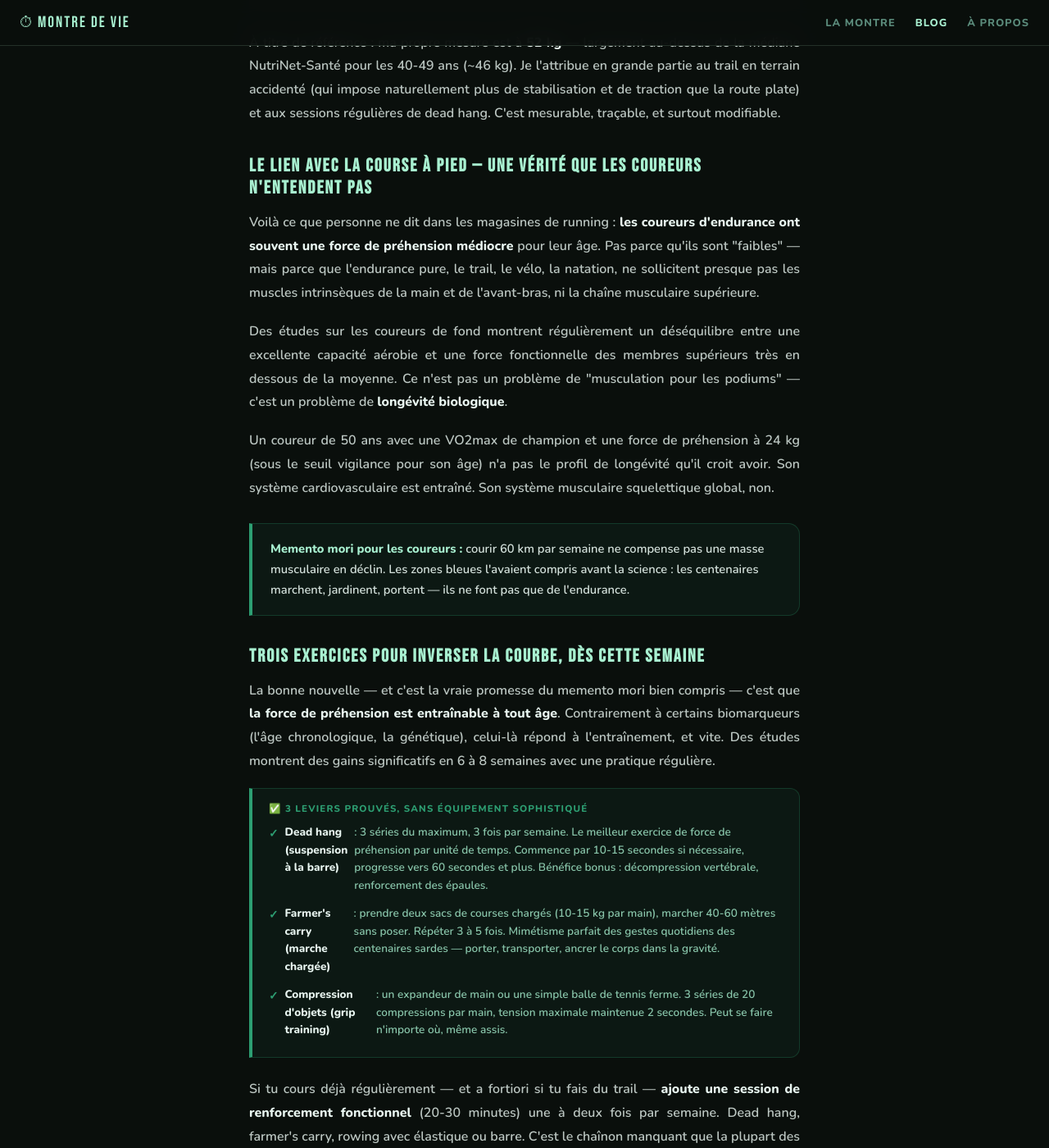
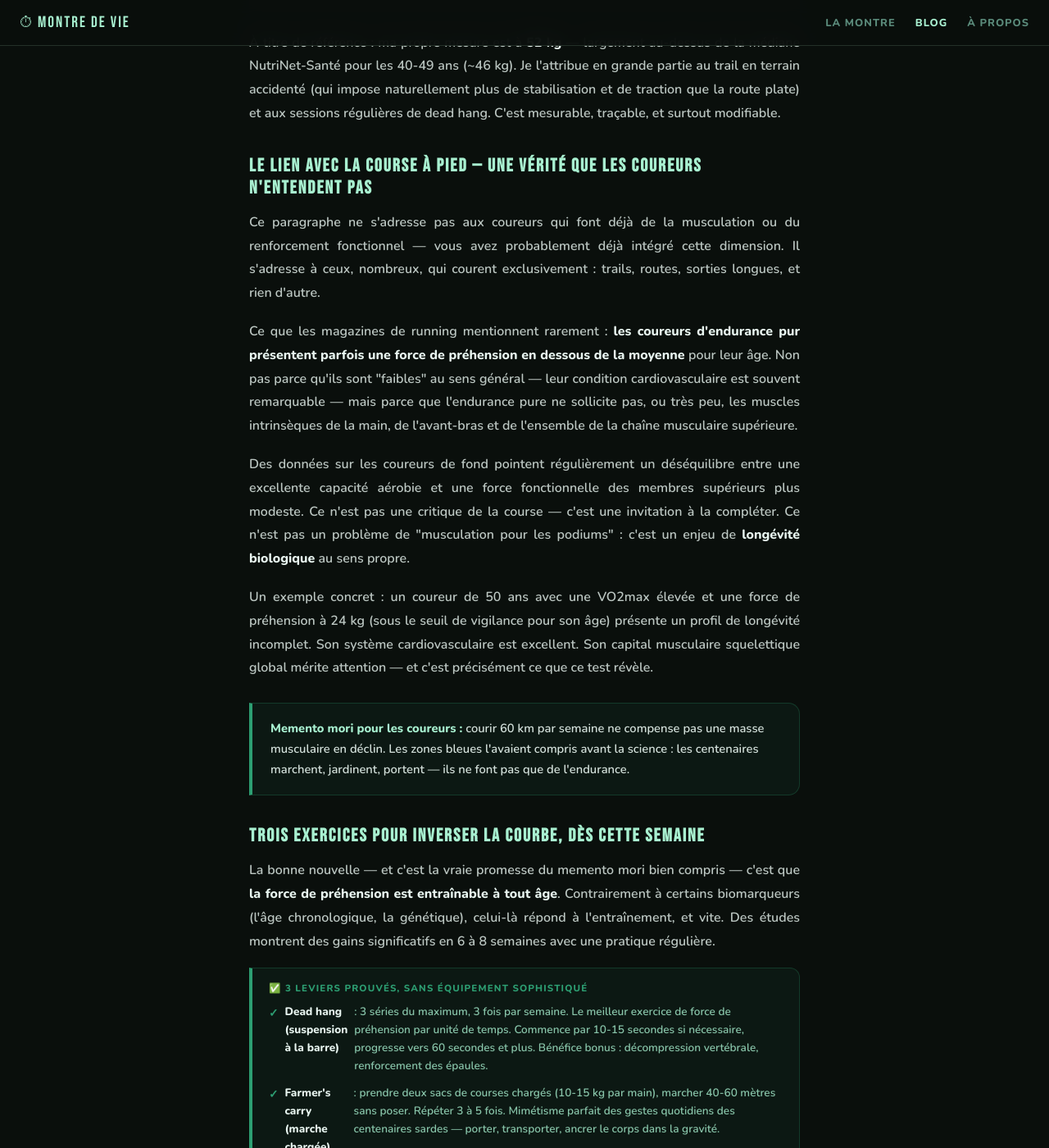
Before and after one commit to SebRunNature/memento-mori, a Jekyll site: the page built from _posts/2026-05-11-force-prehension-predicateur-longevite-test-10-secondes.html, in a window 1280 px wide and 1400 px high, scrolled down 4935 px. Shown: the whole window at 82% size. Built offline with Jekyll 4.4.1, drawn with Linux system fonts in a browser that asks for light colours; some of the changed text lies outside the part shown.

Commit message:
Update 2026-05-11-force-prehension-predicateur-longevite-test-10-secondes.html

```diff
--- a/_posts/2026-05-11-force-prehension-predicateur-longevite-test-10-secondes.html
+++ b/_posts/2026-05-11-force-prehension-predicateur-longevite-test-10-secondes.html
@@ -134,11 +134,13 @@
 
   <h2>Le lien avec la course à pied — une vérité que les coureurs n'entendent pas</h2>
 
-  <p>Voilà ce que personne ne dit dans les magasines de running : <strong>les coureurs d'endurance ont souvent une force de préhension médiocre</strong> pour leur âge. Pas parce qu'ils sont "faibles" — mais parce que l'endurance pure, le trail, le vélo, la natation, ne sollicitent presque pas les muscles intrinsèques de la main et de l'avant-bras, ni la chaîne musculaire supérieure.</p>
+  <p>Ce paragraphe ne s'adresse pas aux coureurs qui font déjà de la musculation ou du renforcement fonctionnel — vous avez probablement déjà intégré cette dimension. Il s'adresse à ceux, nombreux, qui courent exclusivement : trails, routes, sorties longues, et rien d'autre.</p>
 
-  <p>Des études sur les coureurs de fond montrent régulièrement un déséquilibre entre une excellente capacité aérobie et une force fonctionnelle des membres supérieurs très en dessous de la moyenne. Ce n'est pas un problème de "musculation pour les podiums" — c'est un problème de <strong>longévité biologique</strong>.</p>
+  <p>Ce que les magazines de running mentionnent rarement : <strong>les coureurs d'endurance pur présentent parfois une force de préhension en dessous de la moyenne</strong> pour leur âge. Non pas parce qu'ils sont "faibles" au sens général — leur condition cardiovasculaire est souvent remarquable — mais parce que l'endurance pure ne sollicite pas, ou très peu, les muscles intrinsèques de la main, de l'avant-bras et de l'ensemble de la chaîne musculaire supérieure.</p>
 
-  <p>Un coureur de 50 ans avec une VO2max de champion et une force de préhension à 24 kg (sous le seuil vigilance pour son âge) n'a pas le profil de longévité qu'il croit avoir. Son système cardiovasculaire est entraîné. Son système musculaire squelettique global, non.</p>
+  <p>Des données sur les coureurs de fond pointent régulièrement un déséquilibre entre une excellente capacité aérobie et une force fonctionnelle des membres supérieurs plus modeste. Ce n'est pas une critique de la course — c'est une invitation à la compléter. Ce n'est pas un problème de "musculation pour les podiums" : c'est un enjeu de <strong>longévité biologique</strong> au sens propre.</p>
+
+  <p>Un exemple concret : un coureur de 50 ans avec une VO2max élevée et une force de préhension à 24 kg (sous le seuil de vigilance pour son âge) présente un profil de longévité incomplet. Son système cardiovasculaire est excellent. Son capital musculaire squelettique global mérite attention — et c'est précisément ce que ce test révèle.</p>
 
   <div class="callout">
     <strong>Memento mori pour les coureurs :</strong> courir 60 km par semaine ne compense pas une masse musculaire en déclin. Les zones bleues l'avaient compris avant la science : les centenaires marchent, jardinent, portent — ils ne font pas que de l'endurance.
@@ -221,7 +223,12 @@
 
   <div class="faq-item">
     <div class="faq-q">Comment mesurer sa force de préhension sans dynamomètre ?</div>
-    <div class="faq-a">La mesure précise nécessite un dynamomètre (disponible à partir de 30€). Pour une estimation orientative, tu peux utiliser une balance de cuisine dans un sachet : serre le sachet posé sur la balance et lis la valeur maximale. Ce n'est pas cliniquement validé mais donne un ordre de grandeur. Un dynamomètre d'entrée de gamme reste l'investissement le plus utile si tu veux suivre ta progression sérieusement.</div>
+    <div class="faq-a">La méthode la plus accessible : un pèse-personne posé sur une table à hauteur de taille. Tu poses ta main dominante à plat sur le plateau (doigts dépassant du bord), tu refermes tes doigts sur le bord et tu serres 3 secondes. Tu notes le maximum affiché. 3 essais, on garde le meilleur. Marge d'erreur d'environ 20% par rapport à un dynamomètre médical — suffisant pour se situer dans la bonne zone. C'est le protocole intégré à la Montre de Vie (section Capacités physiques). Pour un suivi précis et progressif, un dynamomètre d'entrée de gamme (à partir de 30€) reste l'investissement le plus utile.</div>
+  </div>
+
+  <div class="disclaimer">
+    <div class="disclaimer-title">⚠️ Avertissement</div>
+    <p>Cet article est rédigé à titre informatif et éducatif uniquement. Il ne constitue pas un avis médical, un diagnostic, ni une prescription. Les valeurs de référence et seuils présentés sont issus d'études épidémiologiques sur des populations — ils ne s'appliquent pas mécaniquement à chaque individu. Si tu te situes dans une zone "faible" ou "très faible", consulte un médecin ou un professionnel de santé avant d'entreprendre tout programme d'entraînement. La force de préhension est un marqueur de risque associé statistiquement à la mortalité — ce n'est ni une prédiction individuelle, ni une certitude clinique. L'auteur de cet article n'est pas médecin.</p>
   </div>
 
   <div class="sources">
@@ -282,8 +289,11 @@
   .related-articles a { color: var(--green); text-decoration: none; }
   .related-articles a:hover { color: var(--green-lt); text-decoration: underline; }
 
-  .sources { background: var(--card); border: 1px solid var(--border); border-radius: 12px; padding: 18px 20px; margin-top: 32px; }
-  .sources-title { font-family: 'Bebas Neue', sans-serif; font-size: 1rem; letter-spacing: 2px; color: var(--green-lt); margin-bottom: 12px; }
+  .disclaimer { background: rgba(200,135,58,.07); border: 1px solid rgba(200,135,58,.25); border-left: 4px solid var(--amber); border-radius: 0 12px 12px 0; padding: 18px 22px; margin: 32px 0 16px; }
+  .disclaimer-title { font-family: 'Bebas Neue', sans-serif; font-size: .85rem; letter-spacing: 2px; color: var(--amber); margin-bottom: 10px; }
+  .disclaimer p { font-size: .8rem; color: rgba(232,245,240,.6); font-weight: 600; line-height: 1.7; margin: 0; text-align: justify; }
+
+  .sources { background: var(--card); border: 1px solid var(--border); border-radius: 12px; padding: 18px 20px; margin-top: 32px; }  .sources-title { font-family: 'Bebas Neue', sans-serif; font-size: 1rem; letter-spacing: 2px; color: var(--green-lt); margin-bottom: 12px; }
   .sources ul { padding: 0; margin: 0; list-style: none; display: flex; flex-direction: column; gap: 8px; }
   .sources li { font-size: .8rem; font-weight: 600; }
   .sources a { color: var(--green); text-decoration: none; }
```
